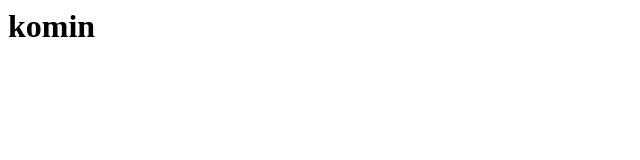
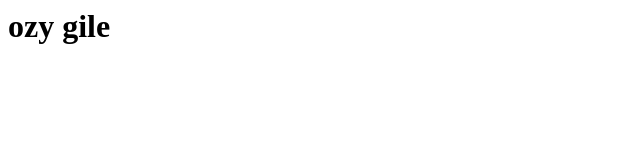
Before and after one commit to komin54/tp1, a plain HTML site: page index.html in a window 1280 px wide. Shown: the whole page, without its empty margins (0-640 px from the left). Drawn offline with Linux system fonts and the light colour scheme.

Commit message:
merubah kata ozy gile

```diff
--- a/index.html
+++ b/index.html
@@ -3,7 +3,7 @@
 
     </head>
     <body>
-        <h1>komin</h1>
+        <h1>ozy gile</h1>
     </body>
 
 </html>
```
